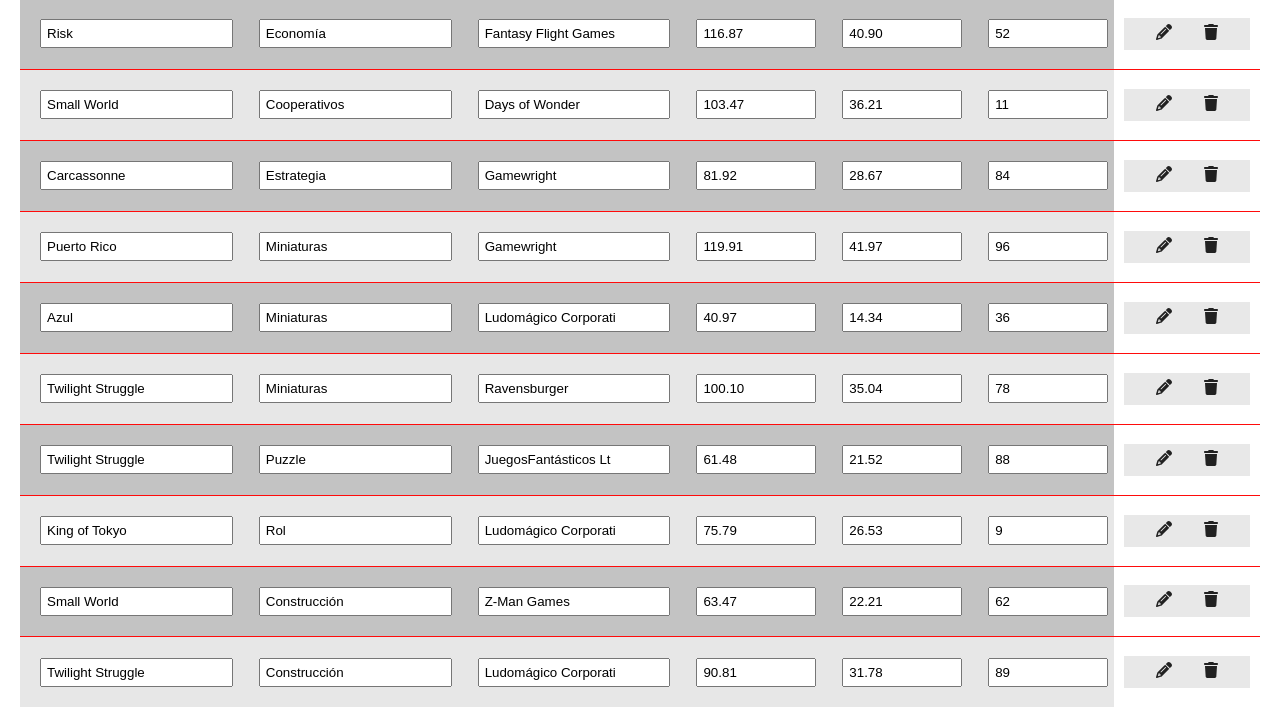
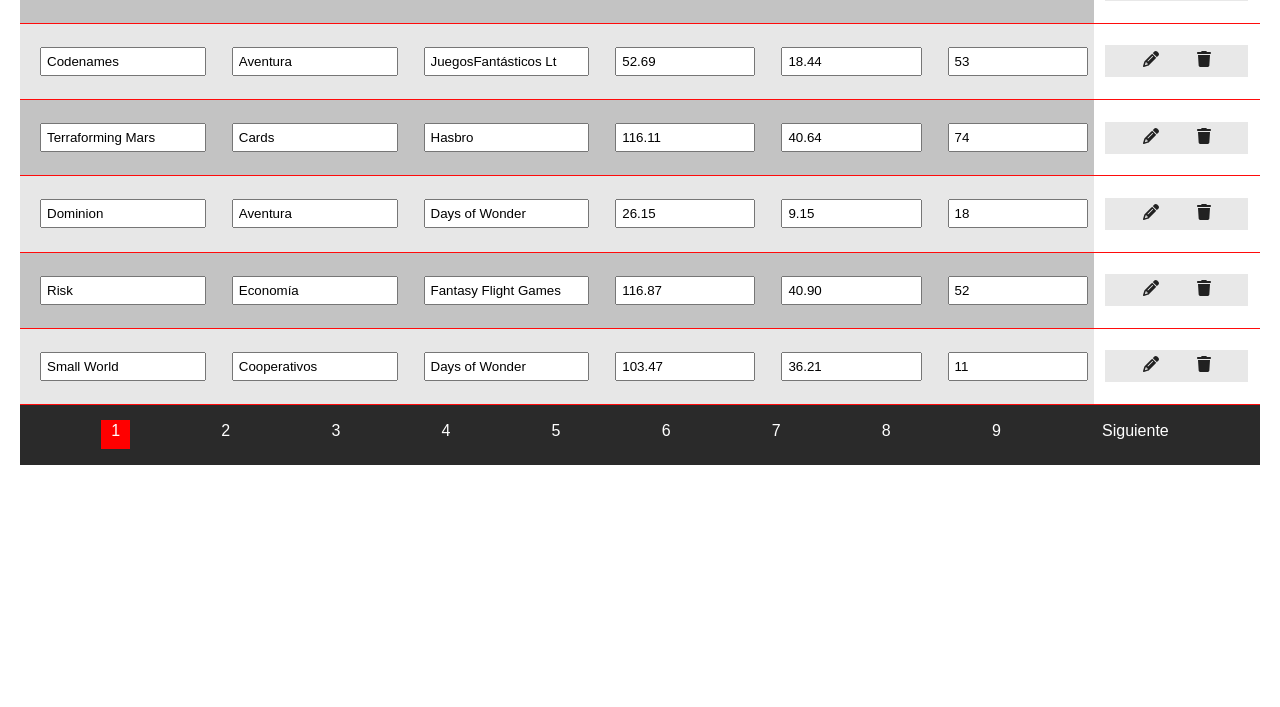
Before and after one commit to MarianoJSB/juegosDeMesa, a PHP site: page /juegosDeMesa/juegosDeMesa/index.php?pagina=1 in a window 1280 px wide. Shown: the part 3531-4238 px from the top of the page. After the commit the page ends 3996 px from the top, so only its background shows below. Run offline with PHP 8.4, Linux system fonts and the light colour scheme; data comes from the database, SQL or seed files in the repository.

Commit message:
optimicé la pagina

```diff
--- a/index.php
+++ b/index.php
@@ -35,12 +35,21 @@
             <div class="log">
                 <label>Bienvenida Laura!</label>
                 <div class="img">
-                    <img src="/Portafolio/Trabajos/RedSocial/iconos/usuario (2).png" alt="">
+                    <img src="./default.png" style="
+                                                width: 30px;
+                                                height: 30px;
+                                                background-color: white;
+                                                border-radius: 50%;
+                                                padding: 2px;
+                                                box-shadow: 1px 1px 5px black;
+
+                                                "
+                    >
                 </div>
             </div>
         </div>
     </header>
-    <div class="cont">
+    <div class="cont" style="display:flex; flex-direction: column-reverse;">
         <select id="categorias" multiple>
             <option value="Todos">Todos</option>
             <option value="Estrategia">Estrategia</option>
@@ -79,13 +88,13 @@
         </select>
         <table id="miTabla">
         <thead>
-                <tr>
-                    <th class="nombre">Nombre</th>
+            <tr id="filaUno">
+                <th class="nombre">Nombre <span class="orden-icon-nombre">&#9660;</span></th>
                 <th id="categoria-title">Categoria</th>
                 <th id="proveedor-title">Proveedor</th>
-                    <th id="num">Precio</th>
-                    <th id="num">Ganancia</th>
-                    <th id="num">Stock</th>
+                <th id="num">Precio <span class="orden-icon-precio">&#9650;</span></th>
+                <th id="num">Ganancia <span class="orden-icon-ganancia">&#9650;</span></th>
+                <th id="num">Stock <span class="orden-icon-stock">&#9650;</span></th>
                 <th id="num">Acciones</th>
             </tr>
         </thead>
@@ -145,8 +154,17 @@
                             $sql_ej = "UPDATE juegos SET nombre = '$juego', precio = '$precio', stock = '$stock' WHERE id_juego = '$editar'";
                             $consulta_editar_juego =  mysqli_query($conexion, $sql_ej) ? print("<script>alert('Registro modificado'); window.location = 'index.php' </script>") : print("<script>alert('ERROR al modificar') window.location = 'index.php' </script>");
                         }
+                        // Número de resultados por página
+                        $registros_por_pagina = 50;
 
-                            $sql = "SELECT * FROM juegos";
+                        // Obtener el número de página actual
+                        $pagina_actual = isset($_GET['pagina']) ? $_GET['pagina'] : 1;
+
+                        // Calcular el inicio de los resultados a mostrar
+                        $inicio = ($pagina_actual - 1) * $registros_por_pagina;
+
+                        // Consulta SQL con LIMIT para la paginación
+                        $sql = "SELECT * FROM juegos LIMIT $inicio, $registros_por_pagina";
                         $juegos = mysqli_query($conexion, $sql);
                             while ($registro=mysqli_fetch_assoc($juegos)) {
                                 $sql = "SELECT * FROM categoria WHERE id_categoria = '$registro[id_cat]'";
@@ -172,12 +190,47 @@
                                 ';
                             }
                             echo '<p style="display: none;" id="juegosLength">'.$i.'</p>';
+            // Consulta para obtener el número total de registros
+$sql_total = "SELECT COUNT(*) as total FROM juegos";
+$resultado_total = mysqli_query($conexion, $sql_total);
+$datos_total = mysqli_fetch_assoc($resultado_total);
+$total_registros = $datos_total['total'];
+
+// Calcular el número total de páginas
+$total_paginas = ceil($total_registros / $registros_por_pagina);
 ?>
+    <!-- Agregar controles de navegación para la paginación -->
+
+    <div class="pagination" style="display: flex;
+                                width: 100%;
+                                height: 60px;
+                                background-color: var(--bgHeader);
+                                justify-content: space-evenly;
+                                align-items: center;">
+        <?php if ($pagina_actual > 1): ?>
+            <a style="text-decoration: none;" href="index.php?pagina=<?php echo $pagina_actual - 1; ?>">Anterior</a>
+        <?php endif; ?>
+
+        <?php for ($i = 1; $i <= $total_paginas; $i++): ?>
+            <a style="text-decoration: none;" href="index.php?pagina=<?php echo $i; ?>" <?php echo ($pagina_actual == $i) ? 'class="active"' : ''; ?>><?php echo $i; ?></a>
+        <?php endfor; ?>
+
+        <?php if ($pagina_actual < $total_paginas): ?>
+            <a style="text-decoration: none;" href="index.php?pagina=<?php echo $pagina_actual + 1; ?>">Siguiente</a>
+        <?php endif; ?>
+    </div>
             </div>
         </table>
 
     </div>
     <script>
+        const iconoNombre = document.querySelector(".orden-icon-nombre"); // Elemento del icono
+        const iconoPrecio = document.querySelector(".orden-icon-precio"); // Elemento del icono
+        const iconoGanancia = document.querySelector(".orden-icon-ganancia"); // Elemento del icono
+        const iconoStock = document.querySelector(".orden-icon-stock"); // Elemento del icono
+
+
+
             var inputBusqueda = document.getElementById("busquedaJuego");
             var resultadosJuegos = document.getElementById("resultadosJuegos");
             // Agrega un evento de focus al input
@@ -247,7 +300,7 @@
                         document.documentElement.setAttribute('data-theme', 'light');
                     }
                 });
-            //NOMBRE
+            // NOMBRE
             let ordenNombreAscendente = true;
             const celdaNombre = document.querySelector(".nombre");
             celdaNombre.addEventListener("click", function () {
@@ -269,8 +322,14 @@
                 filas.forEach((fila) => {
                     tabla.appendChild(fila);
                 });
+
+                // Cambia la visibilidad y el ícono del orden
+                iconoPrecio.style.display = "none";
+                iconoGanancia.style.display = "none";
+                iconoStock.style.display = "none";
+                iconoNombre.style.display = "inline-block";
+                iconoNombre.textContent = ordenNombreAscendente ? "\u25BC" : "\u25B2"; // Flecha hacia arriba o abajo
             });
-
             //PRECIO
                 const tabla = document.getElementById("miTabla");
                 const columnaPrecio = tabla.rows[0].cells[3];
@@ -280,6 +339,7 @@
                     filas.sort((filaA, filaB) => {
                         const precioA = parseFloat(filaA.cells[3].textContent);
                         const precioB = parseFloat(filaB.cells[3].textContent);
+
                         if (ordenAscendente) {
                             return precioA - precioB;
                         } else {
@@ -293,6 +353,12 @@
                     filas.forEach((fila) => {
                         tabla.appendChild(fila);
                     });
+                    // Cambia la visibilidad y el ícono del orden
+                        iconoNombre.style.display = "none";
+                        iconoGanancia.style.display = "none";
+                        iconoStock.style.display = "none";
+                        iconoPrecio.style.display = "inline-block";
+                        iconoPrecio.textContent = ordenAscendente ? "\u25BC" : "\u25B2"; // Flecha hacia arriba o abajo
                 });
 
             //GANANCIA
@@ -316,6 +382,12 @@
                     filas.forEach((fila) => {
                         tabla.appendChild(fila);
                     });
+                     // Cambia la visibilidad y el ícono del orden
+                        iconoNombre.style.display = "none";
+                        iconoPrecio.style.display = "none";
+                        iconoStock.style.display = "none";
+                        iconoGanancia.style.display = "inline-block";
+                        iconoGanancia.textContent = ordenAscendenteGanancia ? "\u25BC" : "\u25B2"; // Flecha hacia arriba o abajo
                 });
 
             //STOCK
@@ -339,6 +411,12 @@
                     filas.forEach((fila) => {
                         tabla.appendChild(fila);
                     });
+                     // Cambia la visibilidad y el ícono del orden
+                        iconoNombre.style.display = "none";
+                        iconoGanancia.style.display = "none";
+                        iconoPrecio.style.display = "none";
+                        iconoStock.style.display = "inline-block";
+                        iconoStock.textContent = ordenAscendenteStock ? "\u25BC" : "\u25B2"; // Flecha hacia arriba o abajo
                 });
 
             //CATEGORIA
--- a/style.css
+++ b/style.css
@@ -51,7 +51,7 @@
     box-shadow: 0px 2px 20px rgba(0, 0, 0, 0.468);
 }
 header .left{
-    width: 40%;
+    width: 30%;
     height: 100%;
     display: flex;
     align-items: center;
@@ -66,13 +66,17 @@
     text-shadow: 1px 1px 5px rgba(58, 58, 58, 0.219);
 }
 header .right{
-    width: 60%;
+    width: 70%;
     height: 100%;
     display: flex;
     justify-content: end;
     align-items: center;
     background-color:  var(--bgHeader);
     color: var(--primary);
+}
+/* Oculta los íconos por defecto */
+.orden-icon-nombre, .orden-icon-precio, .orden-icon-ganancia,.orden-icon-stock{
+    display: none;
 }
 
 header .right .buscador{
@@ -96,6 +100,9 @@
 }
 .log .img{
     display: flex;
+}
+input, a{
+    cursor: pointer;
 }
 header .buscador .bot{
     display: flex;
@@ -158,7 +165,7 @@
     margin-left: -23%;
     background-color: #f1f1f1;
     z-index: 100000000;
-    border-radius: 0 5px 5px 0;
+    border-radius: 0 5px 5px 5px;
     box-shadow: 1px 1px 5px rgba(0, 0, 0, 0.272);
 }
 .divisor{
@@ -195,6 +202,8 @@
     height: auto;
     margin-top: 40px;
     padding: 20px;
+    display: flex;
+    flex-direction: column-reverse;
 }
 .cont table{
     width: 100%;
@@ -207,7 +216,8 @@
     width: 150px;
 }
 .cont th#num{
-    width: 100px;
+    width: 130px;
+
 }
 .cont tr td{
     padding: 20px;
@@ -245,6 +255,28 @@
 td a{
     text-decoration: none;
 }
+td input[type="submit"]{
+    background-color: var(--bgHeader);
+    color: var(--text);
+    border-style: none;
+}
+td input[type="submit"]:hover{
+    background-color: var(--accent);
+}
+.pagination a{
+    padding: 2px 10px;
+    width: auto;
+    height: 25px;
+    color: var(--background);
+}
+.pagination a:hover{
+    background-color: var(--accent);
+}
+.pagination a.active {
+    background-color: red;
+    color: white; /* Cambia el color del texto para que sea legible */
+    /* Agrega otros estilos según sea necesario */
+}
 td#a:hover::before {
     content: "555";
     background-color: #c0c0c0;
@@ -257,12 +289,21 @@
 .cont thead tr{
     background-color: var(--primary);
     color: var(--text);
+
 }
 .cont thead tr th{
     border: var(--border);
     height: 65px;
+
 }
-
+.pagination{
+    display: flex;
+    width: 100%;
+    height: 20px;
+    background: aliceblue;
+    justify-content: space-evenly;
+    align-items: center;
+}
 /* Estilo para ocultar el select por defecto */
 #categorias {
     display: none;
```
Also changed, not shown: default.png (added). Lines whose indentation alone changed are shown as unchanged.
